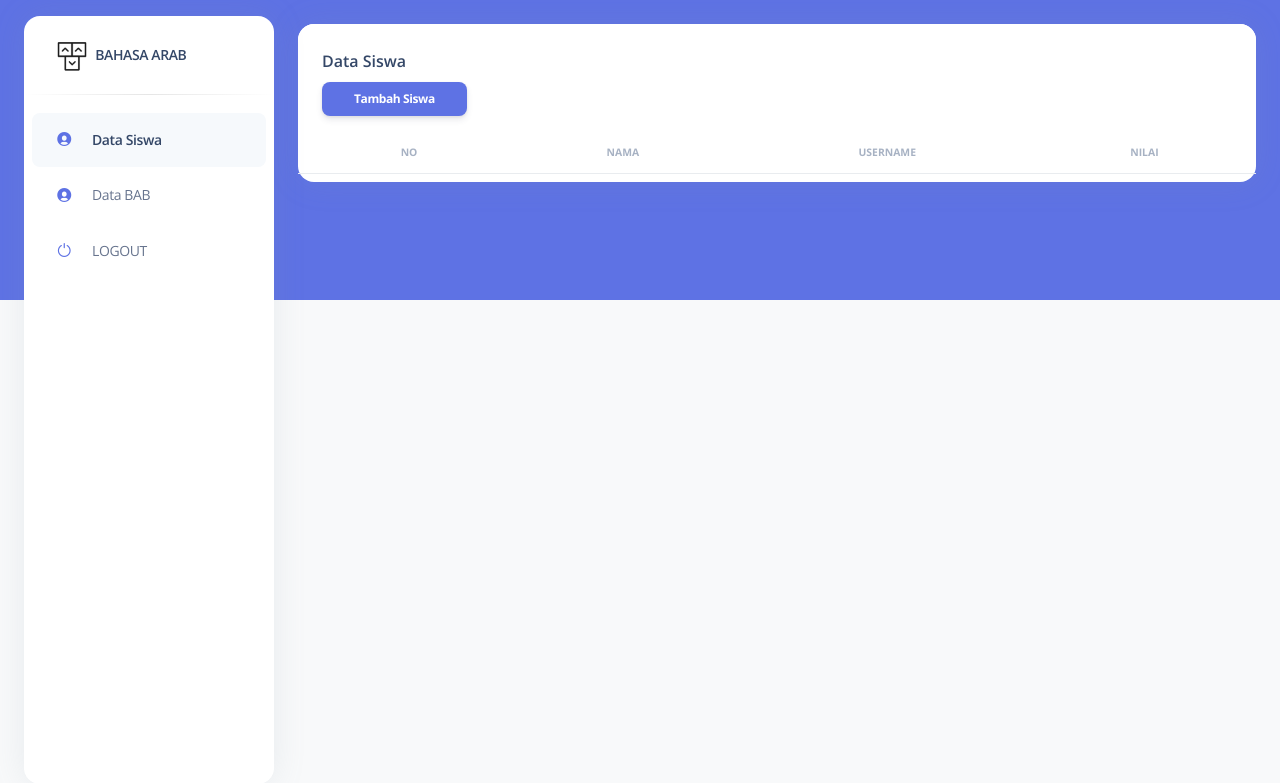
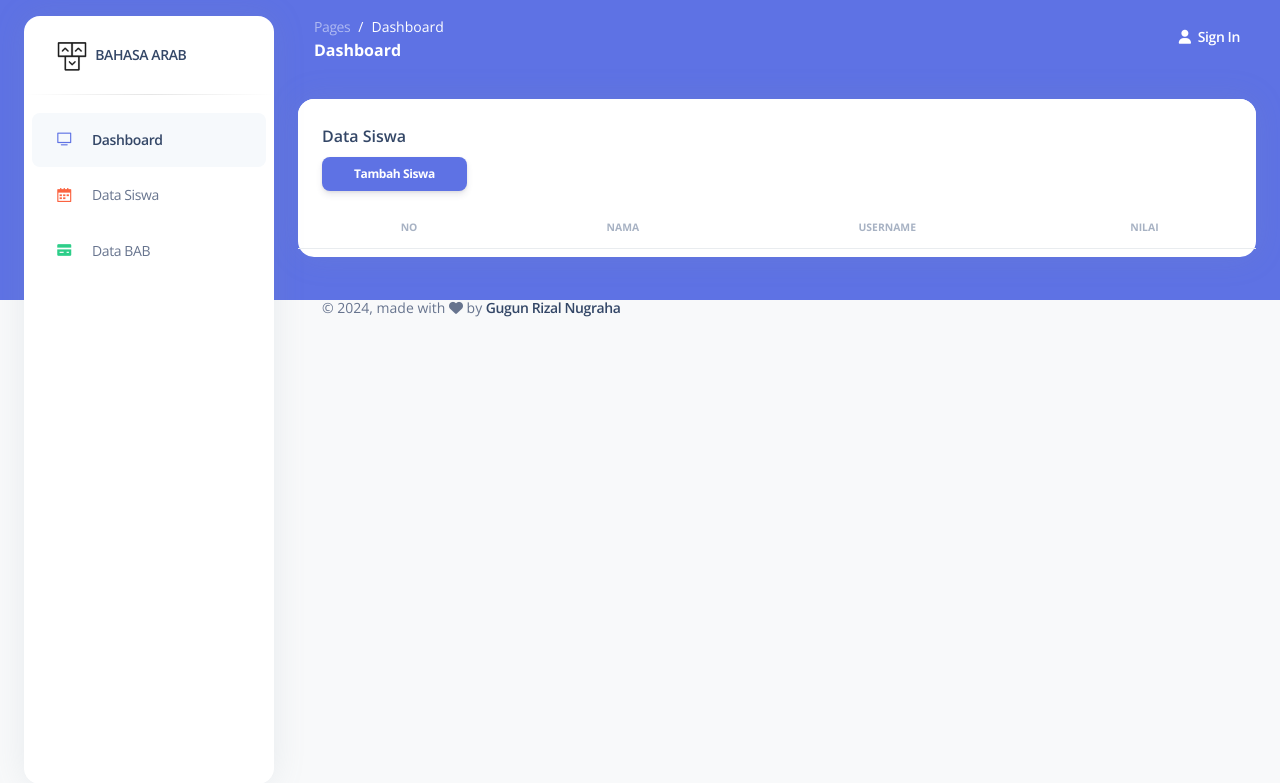
Before and after one commit to andreyaici3/aplikasibahasaarab, a PHP site: page / in a window 1280 px wide. Shown: the top 783 px of the page. Run offline with PHP 8.4, Linux system fonts and the light colour scheme; data that the repository does not hold is empty; a stand-in replaces the project's code that opens the database connection; some libraries are stand-ins or nearby versions.

Commit message:
update view

```diff
--- a/app/views/templates/footer.php
+++ b/app/views/templates/footer.php
@@ -1,10 +1,7 @@
- <!--   Core JS Files   -->
 <script src="<?= asset('js/core/popper.min.js') ?>"></script>
 <script src="<?= asset('js/core/bootstrap.min.js') ?>"></script>
 <script src="<?= asset('js/plugins/perfect-scrollbar.min.js') ?>"></script>
 <script src="<?= asset('js/plugins/smooth-scrollbar.min.js') ?>"></script>
 <script src="<?= asset('js/plugins/chartjs.min.js') ?>"></script>
- <!-- Github buttons -->
 <script async defer src="https://buttons.github.io/buttons.js"></script>
- <!-- Control Center for Soft Dashboard: parallax effects, scripts for the example pages etc -->
 <script src="<?= asset('js/argon-dashboard.min.js?v=2.0.4') ?>"></script>
--- a/app/views/templates/layout.php
+++ b/app/views/templates/layout.php
@@ -5,16 +5,79 @@
     <?= @$header ?>
 </head>
 
-<body class="g-sidenav-show bg-gray-100">
+<body class="g-sidenav-show   bg-gray-100">
     <div class="min-height-300 bg-primary position-absolute w-100"></div>
-    <?= @$sidebar ?>
+    <aside class="sidenav bg-white navbar navbar-vertical navbar-expand-xs border-0 border-radius-xl my-3 fixed-start ms-4 " id="sidenav-main">
+        <div class="sidenav-header">
+            <i class="fas fa-times p-3 cursor-pointer text-secondary opacity-5 position-absolute end-0 top-0 d-none d-xl-none" aria-hidden="true" id="iconSidenav"></i>
+            <a class="navbar-brand m-0" href="" target="_blank">
+                <img src="<?= asset('img/logo-ct-dark.png') ?>" class="navbar-brand-img h-100" alt="main_logo">
+                <span class="ms-1 font-weight-bold">BAHASA ARAB</span>
+            </a>
+        </div>
+        <hr class="horizontal dark mt-0">
+        <div class="collapse navbar-collapse  w-auto " id="sidenav-collapse-main">
+            <?= @$sidebar ?>
+        </div>
+
+    </aside>
     <main class="main-content position-relative border-radius-lg ">
+
+        <nav class="navbar navbar-main navbar-expand-lg px-0 mx-4 shadow-none border-radius-xl " id="navbarBlur" data-scroll="false">
+            <div class="container-fluid py-1 px-3">
+                <nav aria-label="breadcrumb">
+                    <ol class="breadcrumb bg-transparent mb-0 pb-0 pt-1 px-0 me-sm-6 me-5">
+                        <li class="breadcrumb-item text-sm"><a class="opacity-5 text-white" href="javascript:;">Pages</a></li>
+                        <li class="breadcrumb-item text-sm text-white active" aria-current="page">Dashboard</li>
+                    </ol>
+                    <h6 class="font-weight-bolder text-white mb-0">Dashboard</h6>
+                </nav>
+                <div class="collapse navbar-collapse mt-sm-0 mt-2 me-md-0 me-sm-4" id="navbar">
+                    <div class="ms-md-auto pe-md-3 d-flex align-items-center">
+
+                    </div>
+                    <ul class="navbar-nav  justify-content-end">
+                        <li class="nav-item d-flex align-items-center">
+                            <a href="javascript:;" class="nav-link text-white font-weight-bold px-0">
+                                <i class="fa fa-user me-sm-1"></i>
+                                <span class="d-sm-inline d-none">Sign In</span>
+                            </a>
+                        </li>
+                        <li class="nav-item d-xl-none ps-3 d-flex align-items-center">
+                            <a href="javascript:;" class="nav-link text-white p-0" id="iconNavbarSidenav">
+                                <div class="sidenav-toggler-inner">
+                                    <i class="sidenav-toggler-line bg-white"></i>
+                                    <i class="sidenav-toggler-line bg-white"></i>
+                                    <i class="sidenav-toggler-line bg-white"></i>
+                                </div>
+                            </a>
+                        </li>
+                    </ul>
+                </div>
+            </div>
+        </nav>
+
         <div class="container-fluid py-4">
-            <?= @$content ?>
+        <?= @$content ?>
+            <footer class="footer pt-3  ">
+                <div class="container-fluid">
+                    <div class="row align-items-center justify-content-lg-between">
+                        <div class="col-lg-6 mb-lg-0 mb-4">
+                            <div class="copyright text-center text-sm text-muted text-lg-start">
+                                © <script>
+                                    document.write(new Date().getFullYear())
+                                </script>,
+                                made with <i class="fa fa-heart"></i> by
+                                <a href="" class="font-weight-bold" target="_blank">Gugun Rizal Nugraha</a>
+                            </div>
+                        </div>
+
+                    </div>
+                </div>
+            </footer>
         </div>
     </main>
-
-    <?= @$footer ?>
+    <?= @$footer; ?>
 </body>
 
 </html>
--- a/app/views/templates/sidebar.php
+++ b/app/views/templates/sidebar.php
@@ -1,38 +1,26 @@
-<aside class="sidenav bg-white navbar navbar-vertical navbar-expand-xs border-0 border-radius-xl my-3 fixed-start ms-4 " id="sidenav-main">
-    <div class="sidenav-header">
-        <i class="fas fa-times p-3 cursor-pointer text-secondary opacity-5 position-absolute end-0 top-0 d-none d-xl-none" aria-hidden="true" id="iconSidenav"></i>
-        <a class="navbar-brand m-0" href="">
-            <img src="<?= asset("img/logo-ct-dark.png") ?>" class="navbar-brand-img h-100" alt="main_logo">
-            <span class="ms-1 font-weight-bold">BAHASA ARAB</span>
-        </a>
-    </div>
-    <hr class="horizontal dark mt-0">
-    <div class="collapse navbar-collapse  w-auto " id="sidenav-collapse-main">
 <ul class="navbar-nav">
     <li class="nav-item">
-                <a class="nav-link <?= ($menuActive == "") ? "active" : "" ?>" href="<?= base_url()?>">
+        <a class="nav-link active" href="../pages/dashboard.html">
             <div class="icon icon-shape icon-sm border-radius-md text-center me-2 d-flex align-items-center justify-content-center">
-                        <i class="ni ni-circle-08 text-primary text-sm opacity-10"></i>
+                <i class="ni ni-tv-2 text-primary text-sm opacity-10"></i>
+            </div>
+            <span class="nav-link-text ms-1">Dashboard</span>
+        </a>
+    </li>
+    <li class="nav-item">
+        <a class="nav-link " href="<?= base_url('/') ?>">
+            <div class="icon icon-shape icon-sm border-radius-md text-center me-2 d-flex align-items-center justify-content-center">
+                <i class="ni ni-calendar-grid-58 text-warning text-sm opacity-10"></i>
             </div>
             <span class="nav-link-text ms-1">Data Siswa</span>
         </a>
     </li>
     <li class="nav-item">
-                <a class="nav-link <?= ($menuActive == "bab") ? "active" : "" ?>" href="<?= base_url('bab')?>">
+        <a class="nav-link " href="<?= base_url('bab') ?>">
             <div class="icon icon-shape icon-sm border-radius-md text-center me-2 d-flex align-items-center justify-content-center">
-                        <i class="ni ni-circle-08 text-primary text-sm opacity-10"></i>
+                <i class="ni ni-credit-card text-success text-sm opacity-10"></i>
             </div>
             <span class="nav-link-text ms-1">Data BAB</span>
         </a>
     </li>
-            <li class="nav-item">
-                <a class="nav-link" href="<?= base_url('auth')?>" onclick="return confirm('Yakin Akan Logout?')">
-                    <div class="icon icon-shape icon-sm border-radius-md text-center me-2 d-flex align-items-center justify-content-center">
-                        <i class="ni ni-button-power text-primary text-sm opacity-10"></i>
-                    </div>
-                    <span class="nav-link-text ms-1">LOGOUT</span>
-                </a>
-            </li>
 </ul>
-    </div>
-</aside>
```
Lines whose indentation alone changed are shown as unchanged.
